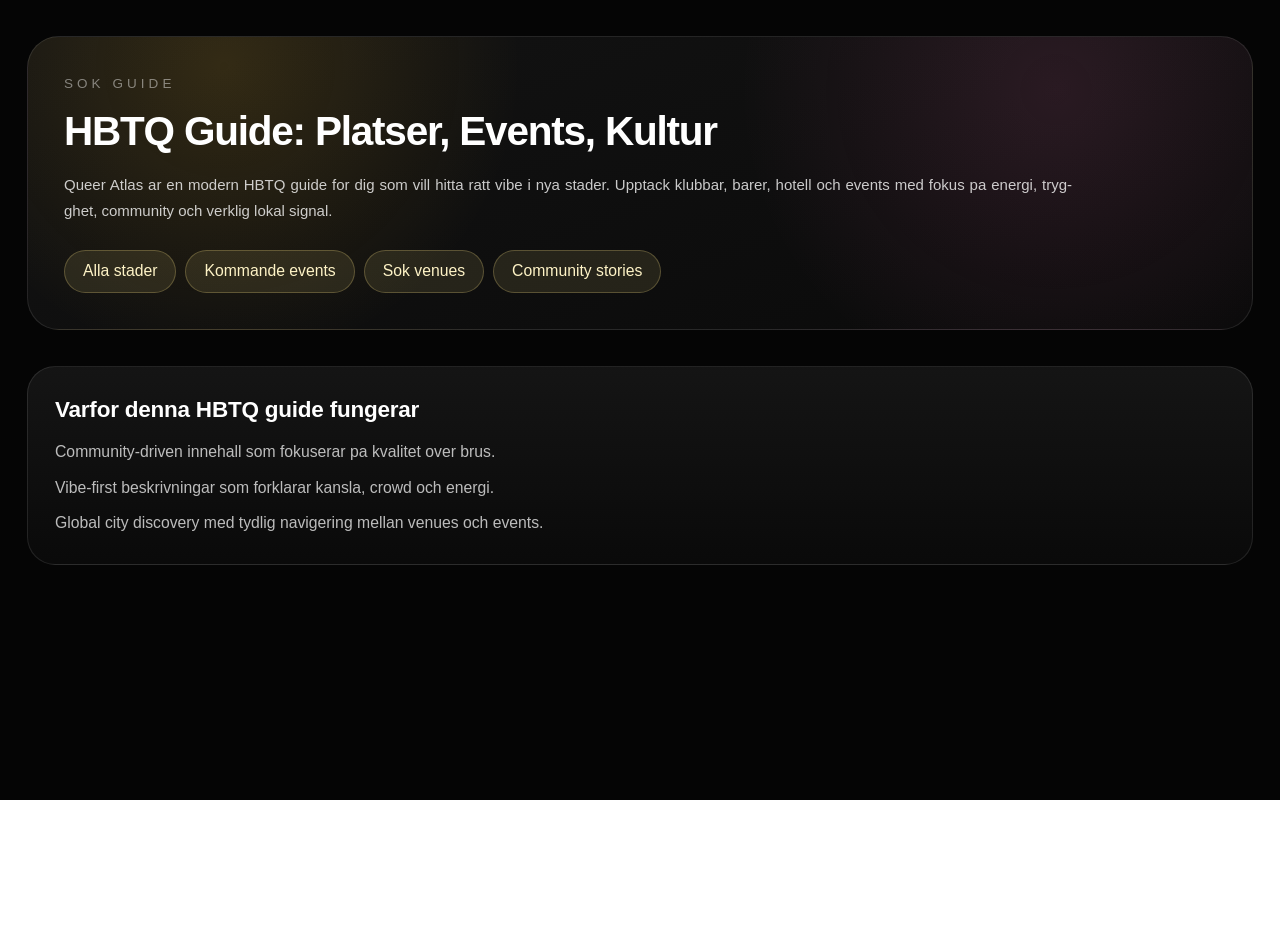
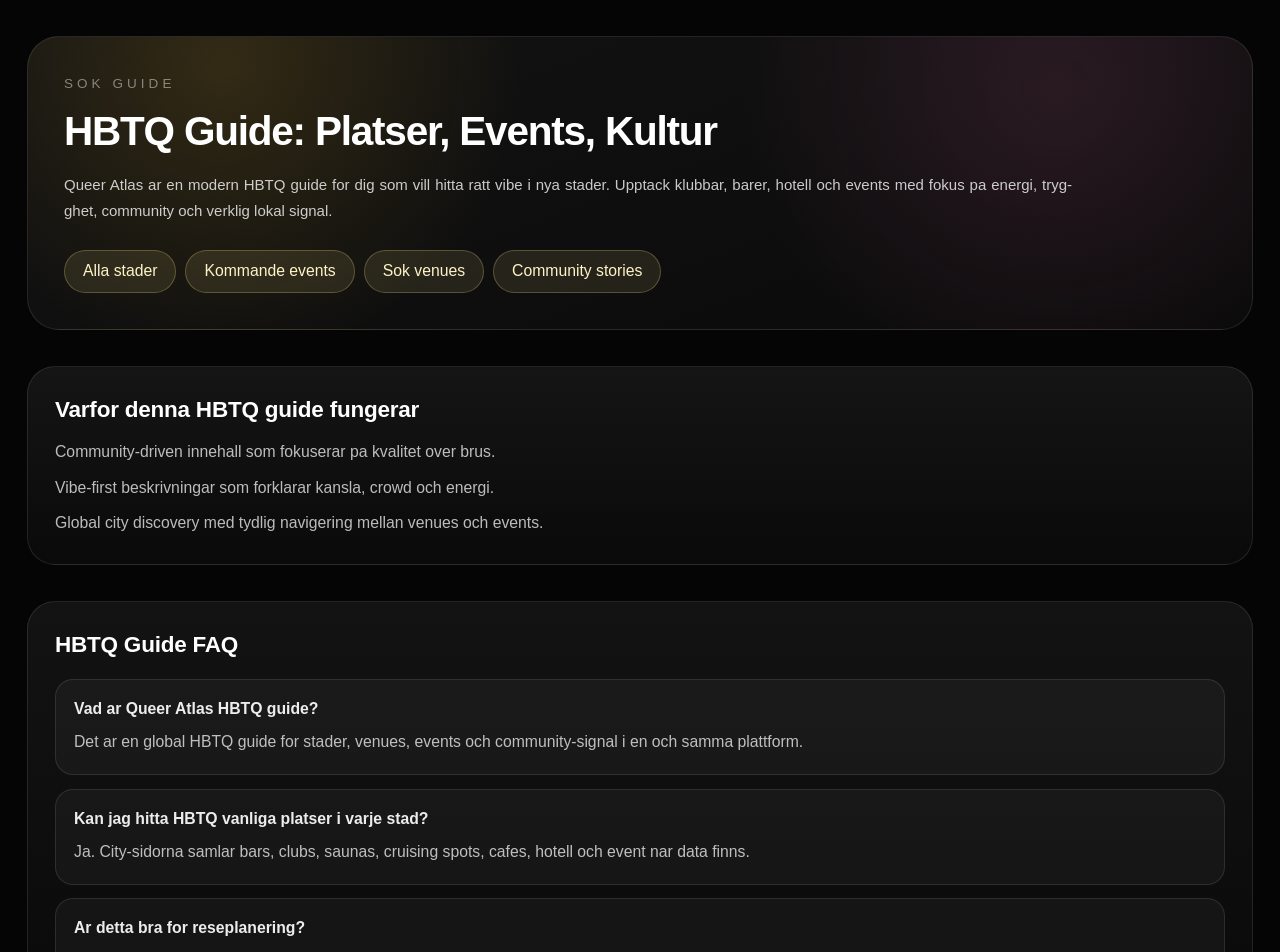
Before and after one commit to andres00botero-bot/queeratlas, a Next.js app: page /hbtq-guide in a window 1280 px wide. Shown: the top 952 px of the page. Before the commit the page ends 800 px from the top, so only its background shows below. Built offline with nearby package versions, Linux system fonts and the light colour scheme; no server answers.

Commit message:
Add SEO guide links on home and FAQ schema on landing pages

```diff
--- a/src/app/gay-guide/page.js
+++ b/src/app/gay-guide/page.js
@@ -19,8 +19,43 @@ const CITY_HIGHLIGHTS = [
 ];
 
 export default function GayGuidePage() {
+  const faqs = [
+    {
+      question: "What is Queer Atlas gay guide?",
+      answer:
+        "It is a global gay guide that combines city pages, venue signal, event listings, and community context in one place.",
+    },
+    {
+      question: "Which cities are covered in this gay guide?",
+      answer:
+        "Queer Atlas covers major queer destinations across Europe, the Americas, Asia, Oceania, and emerging nightlife cities.",
+    },
+    {
+      question: "Can I find bars, clubs, and hotels in each city?",
+      answer:
+        "Yes. Most city pages include bars, clubs, saunas, cruising spots, cafes, hotels, and upcoming events when available.",
+    },
+  ];
+
+  const faqJsonLd = {
+    "@context": "https://schema.org",
+    "@type": "FAQPage",
+    mainEntity: faqs.map((item) => ({
+      "@type": "Question",
+      name: item.question,
+      acceptedAnswer: {
+        "@type": "Answer",
+        text: item.answer,
+      },
+    })),
+  };
+
   return (
     <main className="min-h-screen bg-[#050505] px-6 py-8 text-white">
+      <script
+        type="application/ld+json"
+        dangerouslySetInnerHTML={{ __html: JSON.stringify(faqJsonLd) }}
+      />
       <div className="mx-auto max-w-6xl">
         <section className="rounded-[32px] border border-white/10 bg-[radial-gradient(circle_at_10%_10%,rgba(244,114,182,0.12),transparent_28%),radial-gradient(circle_at_90%_14%,rgba(34,211,238,0.12),transparent_30%),linear-gradient(160deg,rgba(20,20,20,0.96),rgba(10,10,10,0.99))] p-8">
           <p className="text-xs uppercase tracking-[0.3em] text-white/45">Global Discovery</p>
@@ -60,6 +95,18 @@ export default function GayGuidePage() {
             ))}
           </div>
         </section>
+
+        <section className="mt-8 rounded-[28px] border border-white/10 bg-[linear-gradient(180deg,rgba(20,20,20,0.94),rgba(10,10,10,0.98))] p-6">
+          <h2 className="text-xl font-semibold tracking-[-0.01em]">Gay Guide FAQ</h2>
+          <div className="mt-4 space-y-3">
+            {faqs.map((item) => (
+              <article key={item.question} className="rounded-2xl border border-white/10 bg-white/[0.04] p-4">
+                <h3 className="text-sm font-semibold text-white/92">{item.question}</h3>
+                <p className="mt-2 text-sm leading-7 text-white/72">{item.answer}</p>
+              </article>
+            ))}
+          </div>
+        </section>
       </div>
     </main>
   );
--- a/src/app/hbtq-guide/page.js
+++ b/src/app/hbtq-guide/page.js
@@ -17,8 +17,43 @@ const QUICK_LINKS = [
 ];
 
 export default function HbtqGuidePage() {
+  const faqs = [
+    {
+      question: "Vad ar Queer Atlas HBTQ guide?",
+      answer:
+        "Det ar en global HBTQ guide for stader, venues, events och community-signal i en och samma plattform.",
+    },
+    {
+      question: "Kan jag hitta HBTQ vanliga platser i varje stad?",
+      answer:
+        "Ja. City-sidorna samlar bars, clubs, saunas, cruising spots, cafes, hotell och event nar data finns.",
+    },
+    {
+      question: "Ar detta bra for reseplanering?",
+      answer:
+        "Ja. Du kan jamfora stader, upptacka vibe, folja events och skapa en smartare queer resrutt.",
+    },
+  ];
+
+  const faqJsonLd = {
+    "@context": "https://schema.org",
+    "@type": "FAQPage",
+    mainEntity: faqs.map((item) => ({
+      "@type": "Question",
+      name: item.question,
+      acceptedAnswer: {
+        "@type": "Answer",
+        text: item.answer,
+      },
+    })),
+  };
+
   return (
     <main className="min-h-screen bg-[#050505] px-6 py-8 text-white">
+      <script
+        type="application/ld+json"
+        dangerouslySetInnerHTML={{ __html: JSON.stringify(faqJsonLd) }}
+      />
       <div className="mx-auto max-w-6xl">
         <section className="rounded-[32px] border border-white/10 bg-[radial-gradient(circle_at_16%_10%,rgba(251,191,36,0.14),transparent_28%),radial-gradient(circle_at_84%_18%,rgba(244,114,182,0.12),transparent_30%),linear-gradient(160deg,rgba(20,20,20,0.96),rgba(10,10,10,0.99))] p-8">
           <p className="text-xs uppercase tracking-[0.3em] text-white/45">Sok Guide</p>
@@ -48,6 +83,18 @@ export default function HbtqGuidePage() {
             <li>Global city discovery med tydlig navigering mellan venues och events.</li>
           </ul>
         </section>
+
+        <section className="mt-8 rounded-[28px] border border-white/10 bg-[linear-gradient(180deg,rgba(20,20,20,0.94),rgba(10,10,10,0.98))] p-6">
+          <h2 className="text-xl font-semibold tracking-[-0.01em]">HBTQ Guide FAQ</h2>
+          <div className="mt-4 space-y-3">
+            {faqs.map((item) => (
+              <article key={item.question} className="rounded-2xl border border-white/10 bg-white/[0.04] p-4">
+                <h3 className="text-sm font-semibold text-white/92">{item.question}</h3>
+                <p className="mt-2 text-sm leading-7 text-white/72">{item.answer}</p>
+              </article>
+            ))}
+          </div>
+        </section>
       </div>
     </main>
   );
--- a/src/app/page.js
+++ b/src/app/page.js
@@ -486,6 +486,17 @@ export default function Home() {
                 Find the city. Feel the signal. The global queer database for discovery,
                 vibe, community, and culture.
               </p>
+              <div className="mt-4 flex flex-wrap gap-2">
+                <Link href="/gay-guide" className="rounded-full border border-fuchsia-200/22 bg-fuchsia-200/10 px-3 py-1.5 text-xs uppercase tracking-[0.14em] text-fuchsia-100 transition hover:border-fuchsia-200/40">
+                  Gay Guide
+                </Link>
+                <Link href="/queer-guide" className="rounded-full border border-cyan-200/22 bg-cyan-200/10 px-3 py-1.5 text-xs uppercase tracking-[0.14em] text-cyan-100 transition hover:border-cyan-200/40">
+                  Queer Guide
+                </Link>
+                <Link href="/hbtq-guide" className="rounded-full border border-amber-200/22 bg-amber-200/10 px-3 py-1.5 text-xs uppercase tracking-[0.14em] text-amber-100 transition hover:border-amber-200/40">
+                  HBTQ Guide
+                </Link>
+              </div>
               {isDataLoading && (
                 <p className="mt-3 text-xs text-white/55">Loading live atlas data...</p>
               )}
--- a/src/app/queer-guide/page.js
+++ b/src/app/queer-guide/page.js
@@ -25,8 +25,43 @@ const FEATURES = [
 ];
 
 export default function QueerGuidePage() {
+  const faqs = [
+    {
+      question: "How is this queer guide different from a normal city list?",
+      answer:
+        "It focuses on vibe, community signal, and nightlife behavior, not only addresses and categories.",
+    },
+    {
+      question: "Does Queer Atlas include safety and rights context?",
+      answer:
+        "Yes. The guide combines local scene notes, quality signal, and world news context to support better decisions.",
+    },
+    {
+      question: "Can I use this queer guide for trip planning?",
+      answer:
+        "Yes. You can discover cities, save venues, track events, and use community content to shape your route.",
+    },
+  ];
+
+  const faqJsonLd = {
+    "@context": "https://schema.org",
+    "@type": "FAQPage",
+    mainEntity: faqs.map((item) => ({
+      "@type": "Question",
+      name: item.question,
+      acceptedAnswer: {
+        "@type": "Answer",
+        text: item.answer,
+      },
+    })),
+  };
+
   return (
     <main className="min-h-screen bg-[#050505] px-6 py-8 text-white">
+      <script
+        type="application/ld+json"
+        dangerouslySetInnerHTML={{ __html: JSON.stringify(faqJsonLd) }}
+      />
       <div className="mx-auto max-w-6xl">
         <section className="rounded-[32px] border border-white/10 bg-[radial-gradient(circle_at_14%_8%,rgba(16,185,129,0.14),transparent_28%),radial-gradient(circle_at_88%_18%,rgba(167,139,250,0.12),transparent_30%),linear-gradient(160deg,rgba(20,20,20,0.96),rgba(10,10,10,0.99))] p-8">
           <p className="text-xs uppercase tracking-[0.3em] text-white/45">Queer Atlas</p>
@@ -56,6 +91,18 @@ export default function QueerGuidePage() {
             </article>
           ))}
         </section>
+
+        <section className="mt-8 rounded-[28px] border border-white/10 bg-[linear-gradient(180deg,rgba(20,20,20,0.94),rgba(10,10,10,0.98))] p-6">
+          <h2 className="text-xl font-semibold tracking-[-0.01em]">Queer Guide FAQ</h2>
+          <div className="mt-4 space-y-3">
+            {faqs.map((item) => (
+              <article key={item.question} className="rounded-2xl border border-white/10 bg-white/[0.04] p-4">
+                <h3 className="text-sm font-semibold text-white/92">{item.question}</h3>
+                <p className="mt-2 text-sm leading-7 text-white/72">{item.answer}</p>
+              </article>
+            ))}
+          </div>
+        </section>
       </div>
     </main>
   );
```
